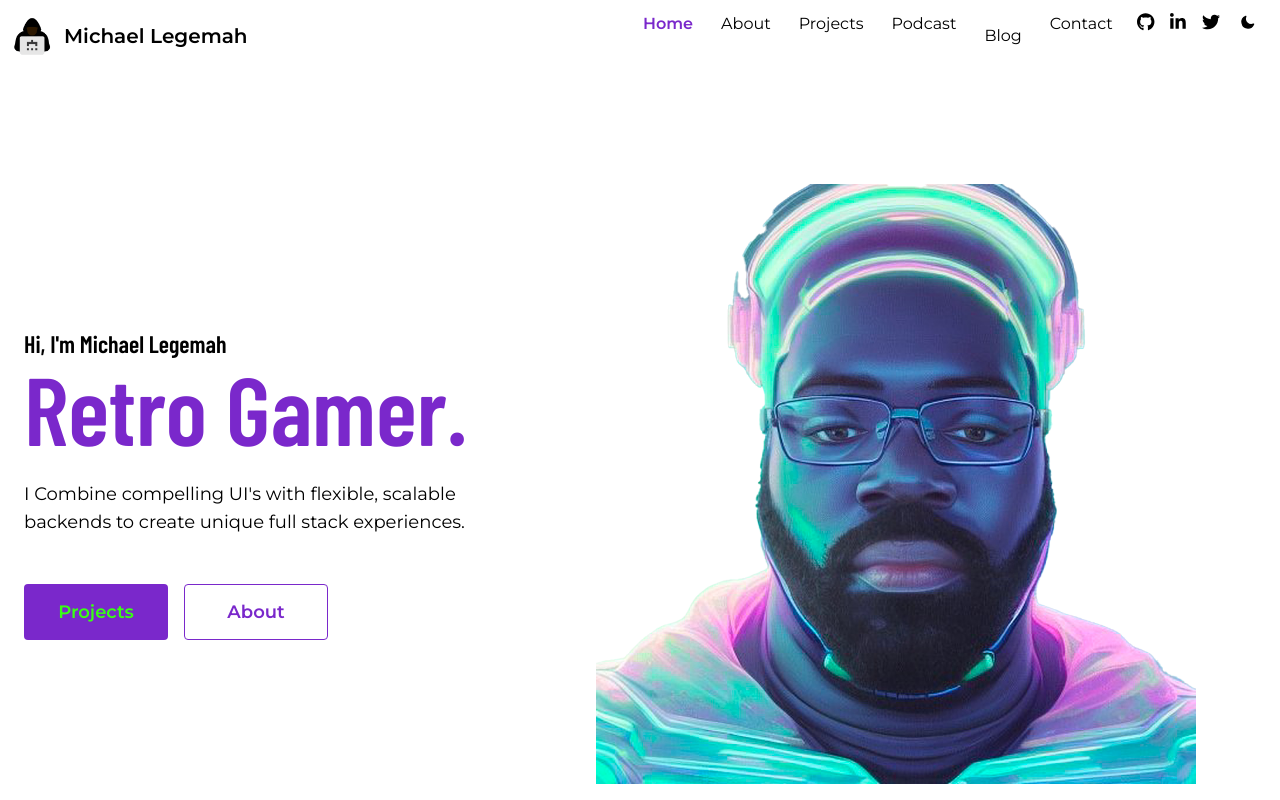
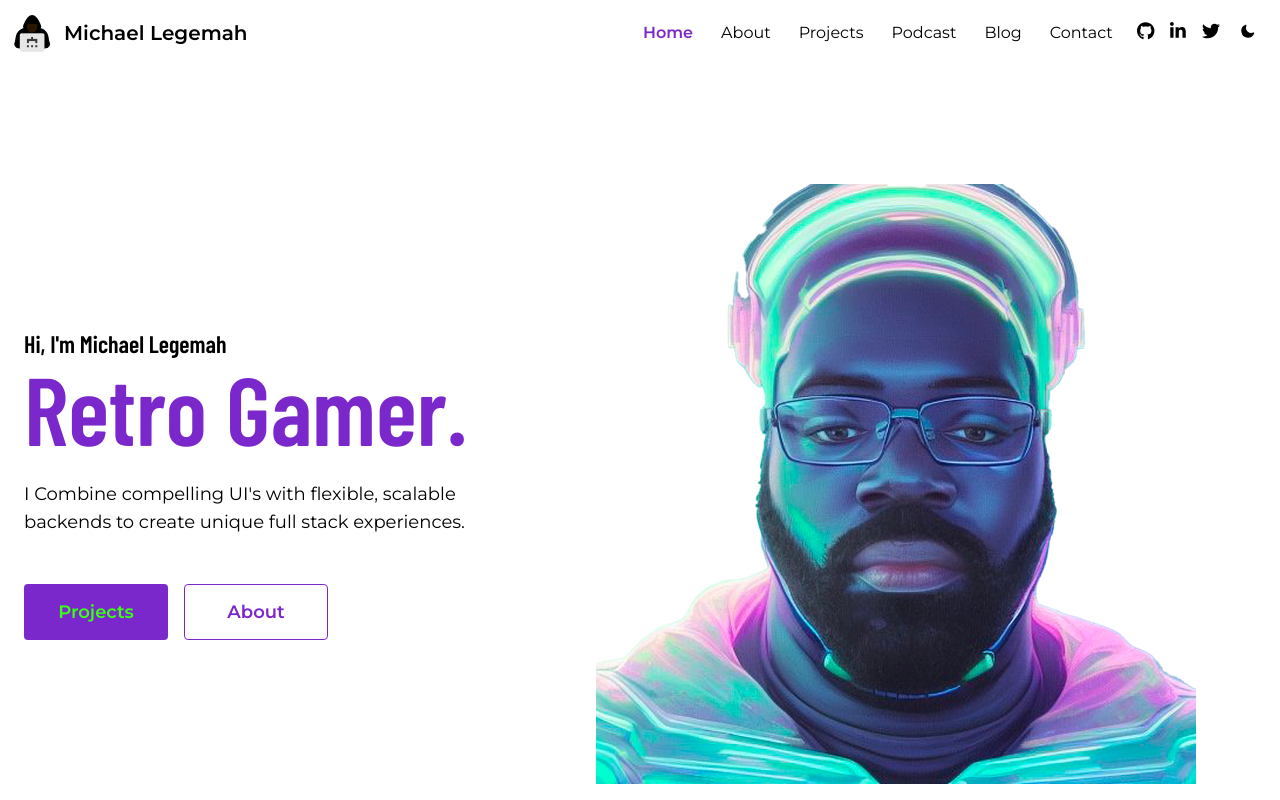
Before and after one commit to MikeLegemah5799/mleg-portfolio, a Next.js app: page / in a window 1280 px wide. Shown: the top 800 px of the page. Built offline with nearby package versions, Linux system fonts and the light colour scheme.

Commit message:
fix padding

```diff
--- a/components/MainNav/MainNav.js
+++ b/components/MainNav/MainNav.js
@@ -164,7 +164,7 @@ const MainNav = () => {
                             Podcast
                         </Link>
                     </li>
-                    <li className="py-3">
+                    <li className="py-1 lg:py-0">
                         <Link href="https://mleg.blog/" target="_blank" className={`pl-3 pr-4 text-base hover:text-purple hover:font-semibold ${router.asPath === "https://techroyalty.net/" ? "font-semibold text-purple" : "font-medium" }`}>
                             Blog
                         </Link>
```
